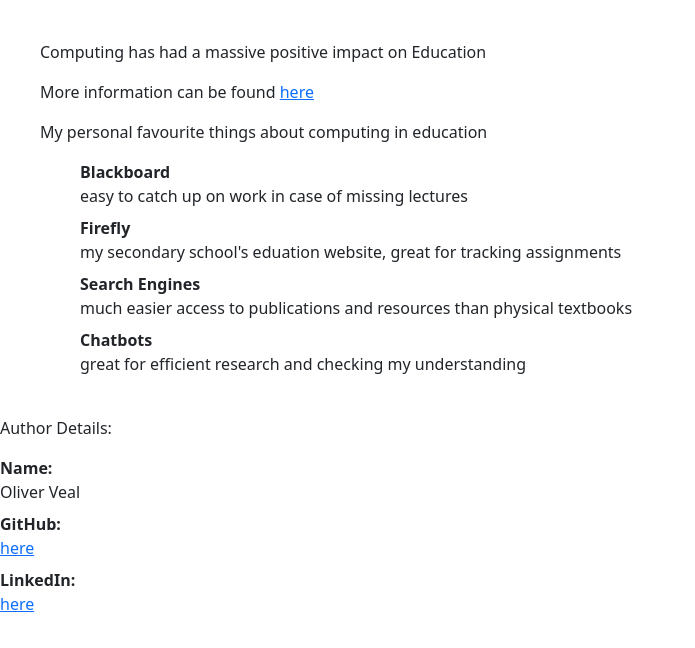
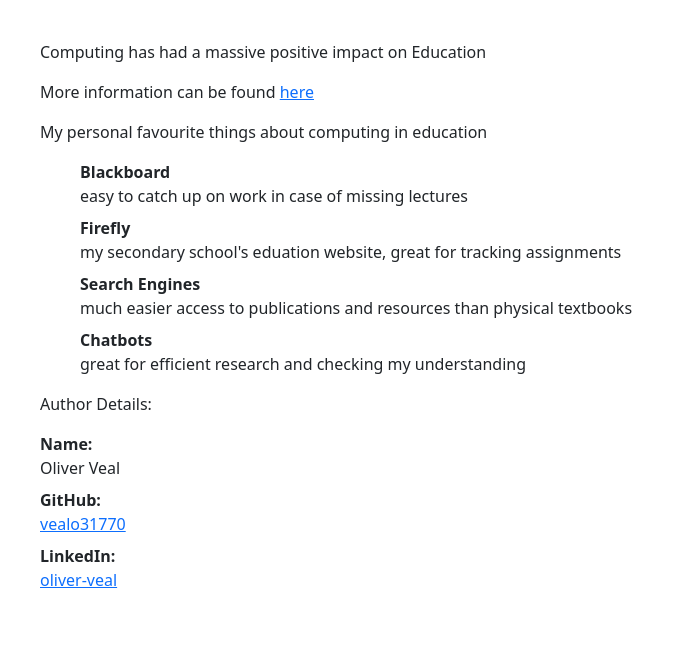
Before and after one commit to TheFlugeler/progblack-practical-week5-review-2, a plain HTML site: page Education.html in a window 1280 px wide. Shown: the whole page, without its empty margins (0-695 px from the left). Drawn offline with nearby package versions, Linux system fonts and the light colour scheme.

Commit message:
edits education

```diff
--- a/Education.html
+++ b/Education.html
@@ -29,19 +29,20 @@
                 <dd>great for efficient research and checking my understanding</dd>
 
         </dl>
-    </div>
-<script src="https://cdn.jsdelivr.net/npm/bootstrap@5.0.2/dist/js/bootstrap.bundle.min.js" integrity="sha384-MrcW6ZMFYlzcLA8Nl+NtUVF0sA7MsXsP1UyJoMp4YLEuNSfAP+JcXn/tWtIaxVXM" crossorigin="anonymous"></script>
 
-
-<p> Author Details: </p>
+        <p> Author Details: </p>
         <dl>
         <dt>Name:</dt>
         <dd>Oliver Veal</dd>
         <dt>GitHub:</dt>
-        <dd> <a href=https://github.com/vealo31770 >here</a></dd>
+        <dd> <a href=https://github.com/vealo31770 >vealo31770</a></dd>
         <dt>LinkedIn:</dt>
-        <dd> <a href=https://www.linkedin.com/in/oliver-veal-b6550b386/ >here</a></dd>
+        <dd> <a href=https://www.linkedin.com/in/oliver-veal-b6550b386/ >oliver-veal</a></dd>
         </dl>
+
+    </div>
+<script src="https://cdn.jsdelivr.net/npm/bootstrap@5.0.2/dist/js/bootstrap.bundle.min.js" integrity="sha384-MrcW6ZMFYlzcLA8Nl+NtUVF0sA7MsXsP1UyJoMp4YLEuNSfAP+JcXn/tWtIaxVXM" crossorigin="anonymous"></script>
+
 </body>
 
 </html>
```
